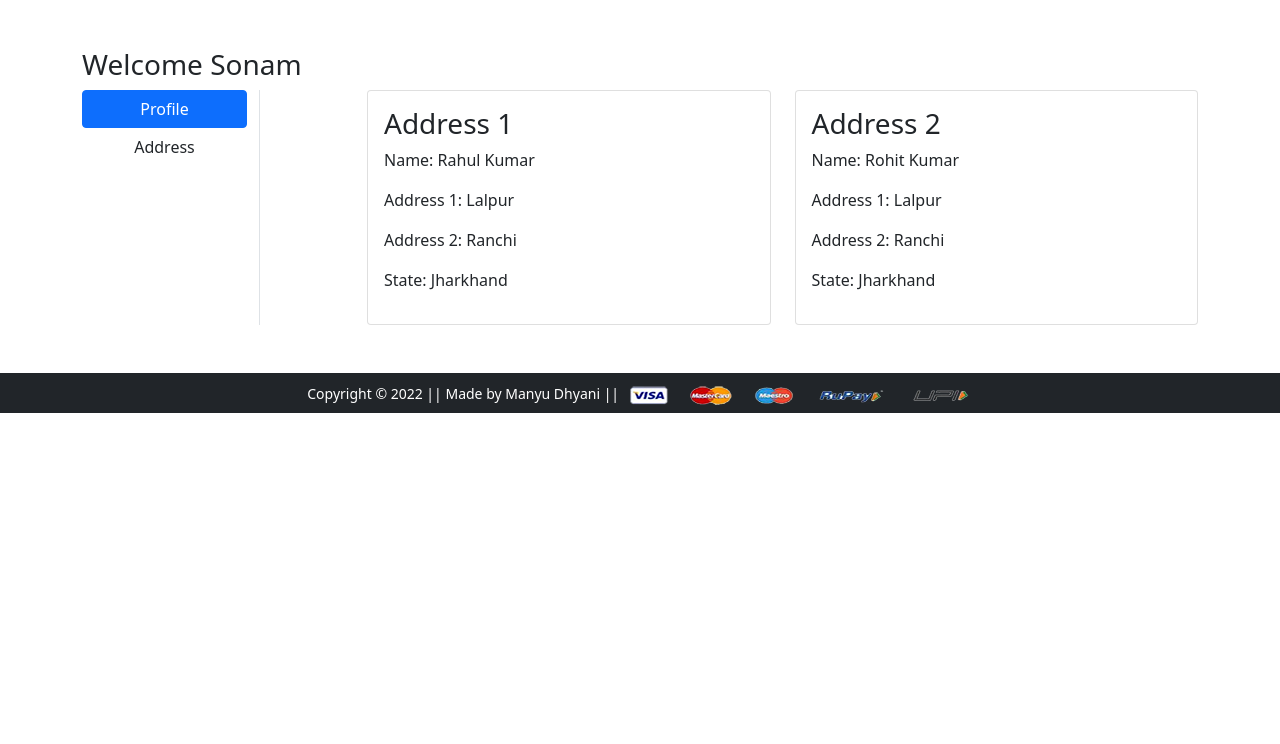
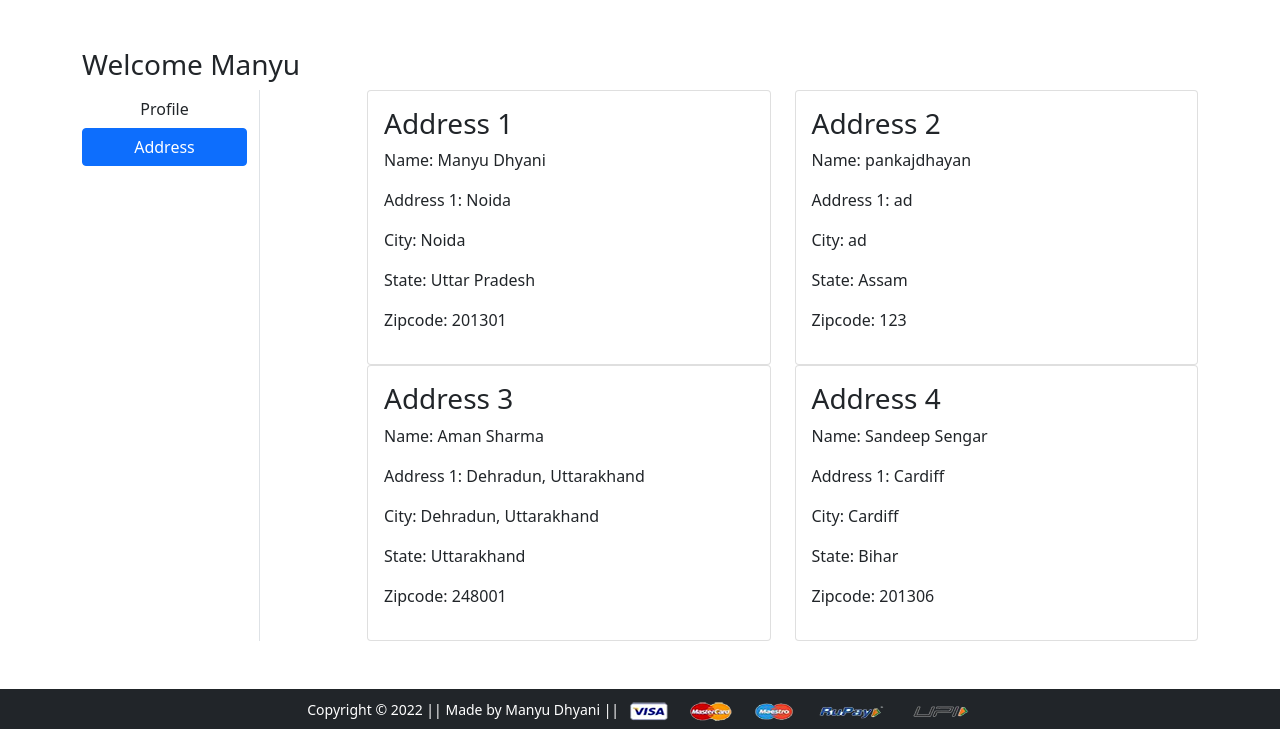
Before and after one commit to ManyuDhyani/Ecom_website, a Django app: page /address/ in a window 1280 px wide. Shown: the part 56-800 px from the top of the page. Run offline with Django 3.2, Linux system fonts and the light colour scheme; a user stored in the database is signed in; data comes from the database, SQL or seed files in the repository; both versions use the stored data as it was after the commit.

Commit message:
Implemented the multiple Address.

```diff
--- a/store/templates/app/address.html
+++ b/store/templates/app/address.html
@@ -4,38 +4,32 @@
 {% block main-content %}
 <div class="container my-5">
  <div class="row">
- <h3>Welcome Sonam</h3>
+ <h3>Welcome <span class="text-capitalize">{{request.user.username}}</span></h3>
   <div class="col-sm-2 border-end">
    <ul class="list-unstyled">
-    <li class="d-grid"><a href="{% url 'profile' %}" class="btn btn-primary">Profile</a></li>
-    <li class="d-grid"><a href="{% url 'address' %}" class="btn">Address</a></li>
+    <li class="d-grid"><a href="{% url 'profile' %}" class="btn">Profile</a></li>
+    <li class="d-grid"><a href="{% url 'address' %}" class="btn {{active}}">Address</a></li>
    </ul>
   </div>
   <div class="col-sm-9 offset-sm-1">
+
    <div class="row">
+    {% for address in address %}
     <div class="col-sm-6">
      <div class="card">
       <div class="card-body">
-       <h3>Address 1</h3>
-       <p>Name: Rahul Kumar</p>
-       <p>Address 1: Lalpur</p>
-       <p>Address 2: Ranchi</p>
-       <p>State: Jharkhand</p>
+       <h3>Address {{forloop.counter}}</h3>
+       <p>Name: {{address.name}}</p>
+       <p>Address 1: {{address.locality}}</p>
+       <p>City: {{address.city}}</p>
+       <p>State: {{address.state}}</p>
+       <p>Zipcode: {{address.zipcode}}</p>
       </div>
      </div>
-    </div>
-    <div class="col-sm-6">
-     <div class="card">
-      <div class="card-body">
-       <h3>Address 2</h3>
-       <p>Name: Rohit Kumar</p>
-       <p>Address 1: Lalpur</p>
-       <p>Address 2: Ranchi</p>
-       <p>State: Jharkhand</p>
-      </div>
      </div>
-    </div>
+     {% endfor %}
    </div>
+
   </div>
  </div>
 </div>
--- a/store/views.py
+++ b/store/views.py
@@ -23,7 +23,8 @@ def buy_now(request):
  return render(request, 'app/buynow.html')
 
 def address(request):
- return render(request, 'app/address.html')
+ address = Customer.objects.filter(user=request.user)
+ return render(request, 'app/address.html', {'address': address, 'active': 'btn-primary'})
 
 def orders(request):
  return render(request, 'app/orders.html')
```
Also changed, not shown: db.sqlite3.
